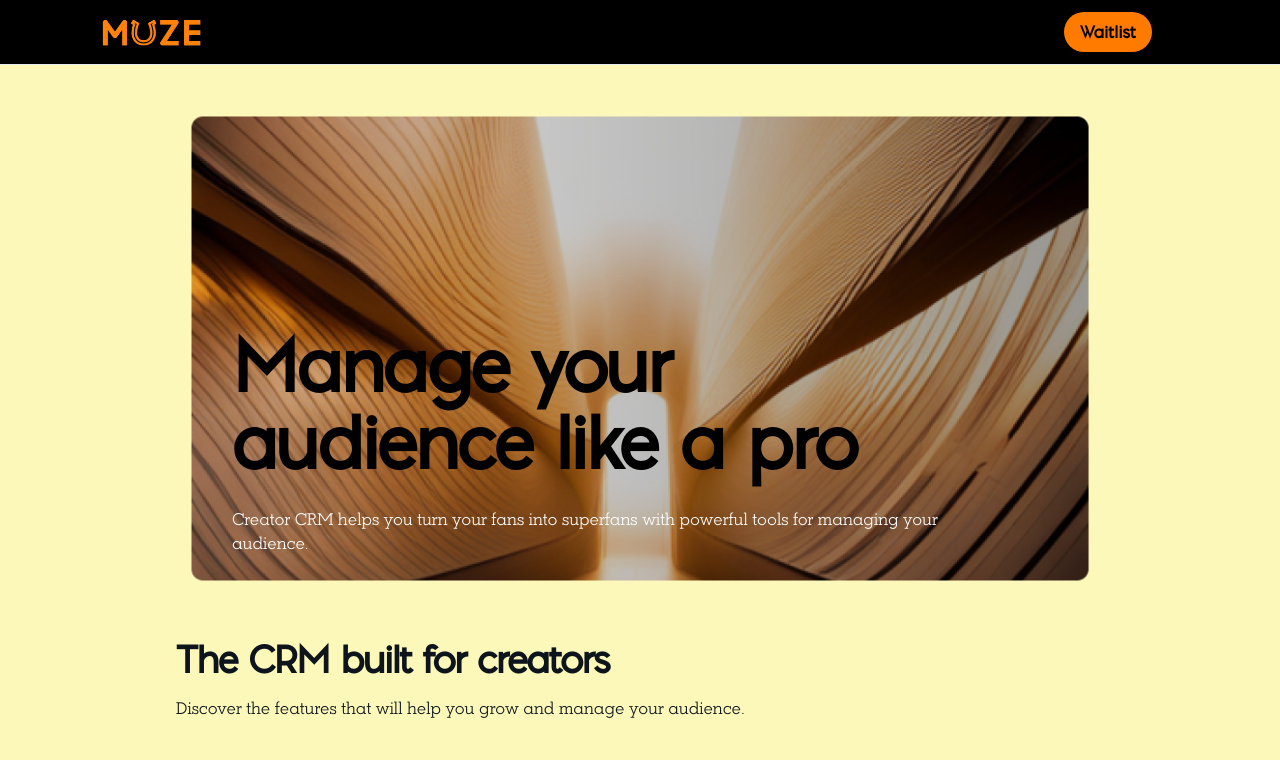
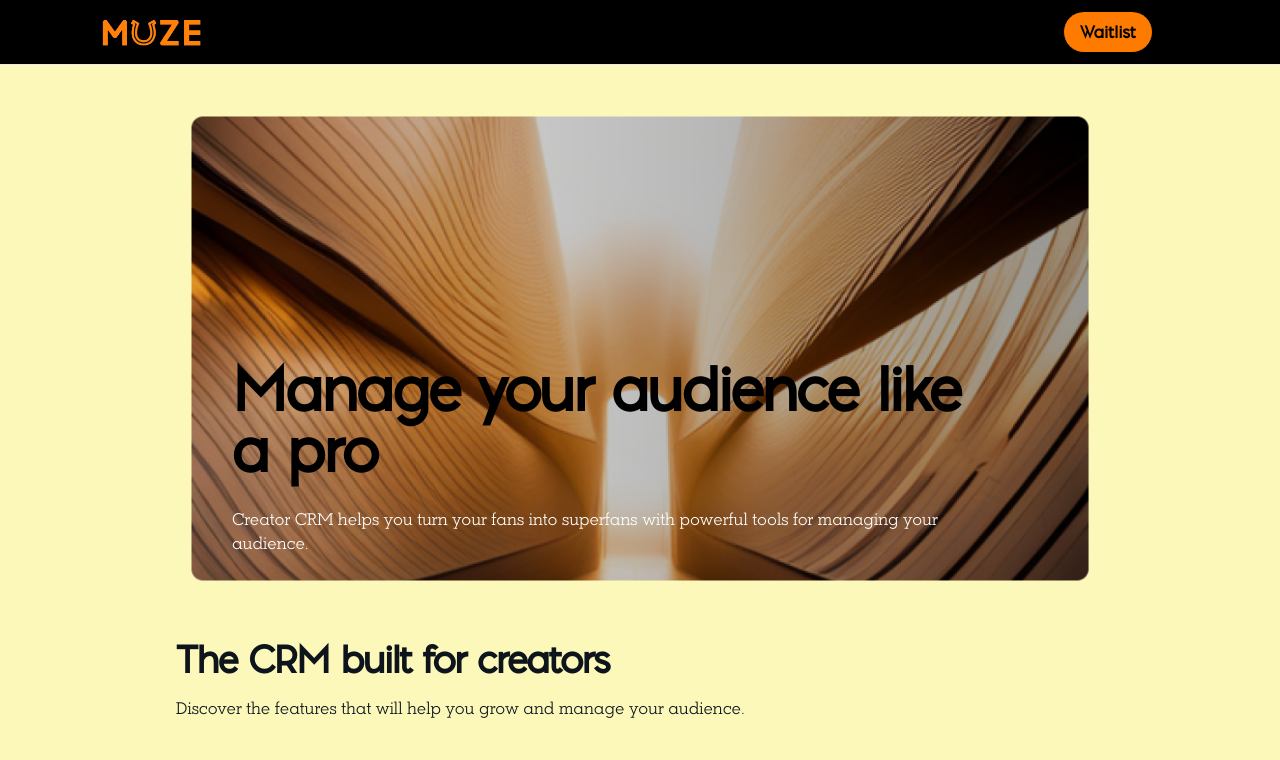
Before and after one commit to trymuze/muze, a Next.js app: page / in a window 1280 px wide. Shown: the top 760 px of the page. Built offline with nearby package versions, Linux system fonts and the light colour scheme.

Commit message:
pran design

```diff
--- a/src/app/page.tsx
+++ b/src/app/page.tsx
@@ -18,7 +18,7 @@ const GalileoDesign: NextPage = () => {
                   <div className="self-stretch flex flex-col items-start justify-start gap-[8px_0px] max-w-full">
                     <div className="self-stretch flex flex-col items-start justify-start max-w-full">
                       <div className="self-stretch flex flex-col items-start justify-start max-w-full">
-                        <h1 className="m-0 text-black relative text-inherit tracking-[-1.58px] leading-[60px] font-extrabold font-inherit inline-block max-w-full mq450:text-10xl mq450:leading-[36px] mq950:text-[38px] pb-5 mq950:leading-[48px]" style={{fontFamily:"Pontiac", lineHeight:"1.10", fontSize:"70px", color:"#000"}}>
+                        <h1 className="m-0 text-black relative text-inherit tracking-[-1.58px] leading-[60px] font-extrabold font-inherit inline-block max-w-full mq450:text-10xl mq450:leading-[36px] mq950:text-[38px] pb-5 mq950:leading-[48px]" style={{fontFamily:"Pontiac", lineHeight:"1.05", fontSize:"58px", color:"#000"}}>
                           Manage your audience like a pro
                         </h1>
                       </div>
```
